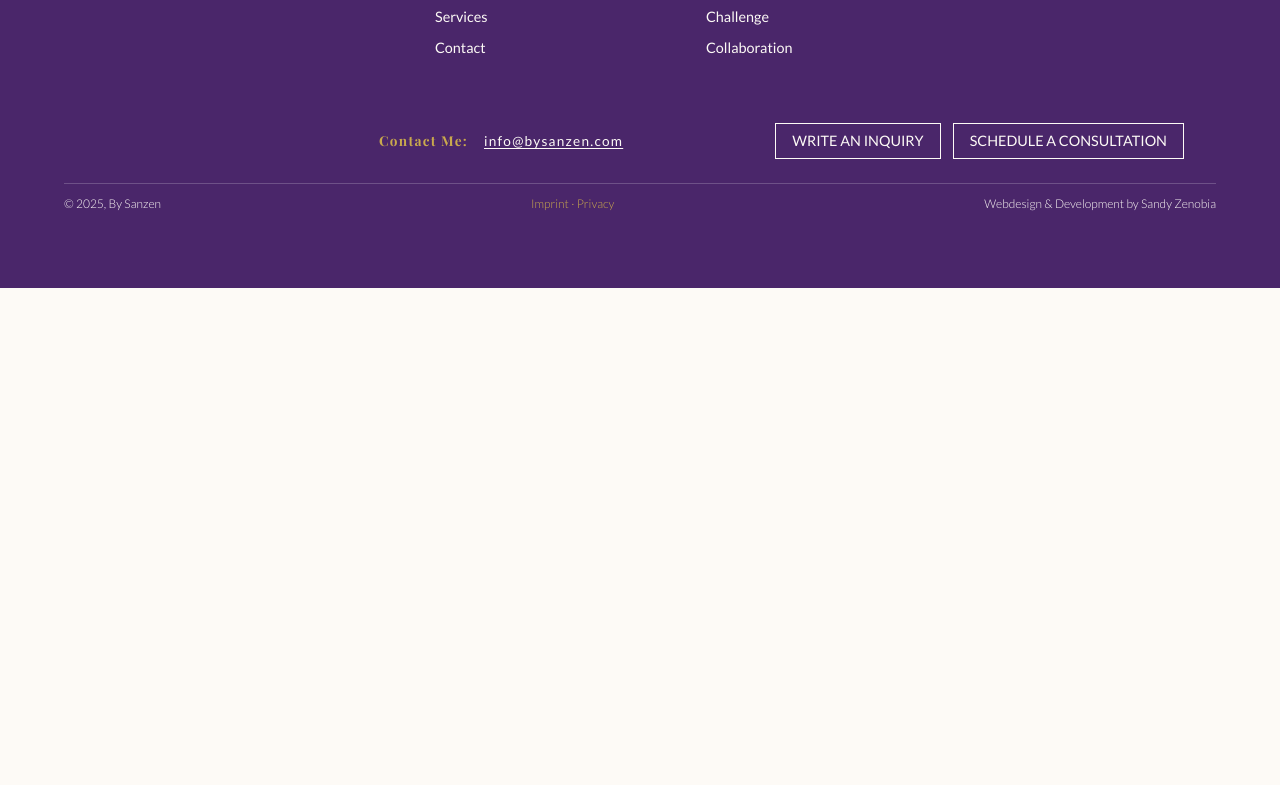
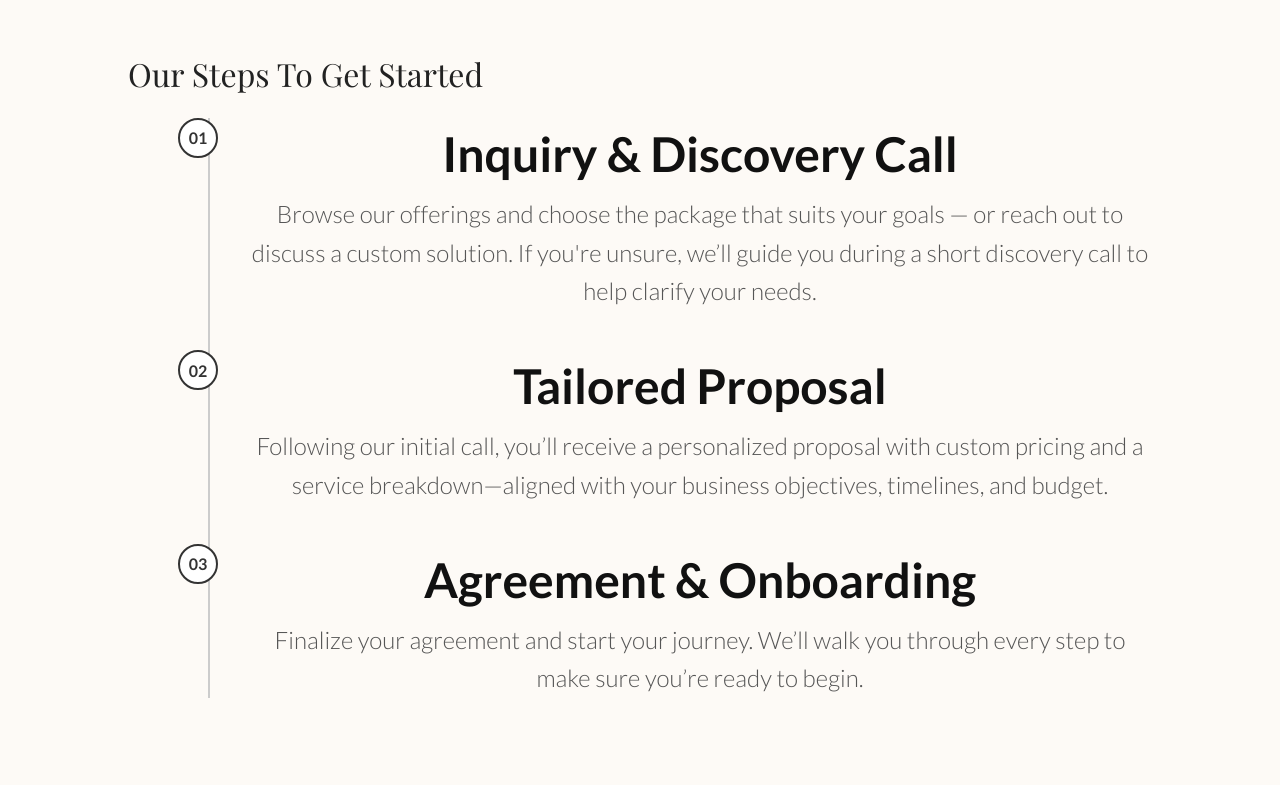
Before and after one commit to SandyVigo/sanzen, a plain HTML site: page contact.html in a window 1280 px wide. Shown: the part 2794-3579 px from the top of the page. Before the commit the page ends 3082 px from the top, so only its background shows below. Drawn offline with nearby package versions, Linux system fonts and the light colour scheme; a script that the page names is missing.

Commit message:
updated-version_with-procedure-integrated

```diff
--- a/contact.html
+++ b/contact.html
@@ -99,6 +99,8 @@
       </form>
     </section>
 
+    <div class="contact-separator"></div>
+
     <!-- CALENDLY BOOKING -->
     <section id="book" class="section content-centered fade-in">
       <h2>Schedule a Consultation</h2>
@@ -116,6 +118,38 @@
       <script src="https://assets.calendly.com/assets/external/widget.js" async></script>
     </section>
 
+    <div class="contact-separator"></div>
+
+    <!-- PROCEDURE / ONBOARDING -->
+    <section id="procedure" class="section content-centered fade-in">
+      <h2 class="procedure-title">Our Steps To Get Started</h2>
+
+      <div class="timeline">
+        <div class="timeline-item">
+          <div class="timeline-number">01</div>
+          <div class="timeline-content">
+            <h3>Inquiry & Discovery Call</h3>
+            <p>Browse our offerings and choose the package that suits your goals — or reach out to discuss a custom solution. If you're unsure, we’ll guide you during a short discovery call to help clarify your needs.</p>
+          </div>
+        </div>
+
+        <div class="timeline-item">
+          <div class="timeline-number">02</div>
+          <div class="timeline-content">
+            <h3>Tailored Proposal</h3>
+            <p>Following our initial call, you’ll receive a personalized proposal with custom pricing and a service breakdown—aligned with your business objectives, timelines, and budget.</p>
+          </div>
+        </div>
+
+        <div class="timeline-item">
+          <div class="timeline-number">03</div>
+          <div class="timeline-content">
+            <h3>Agreement & Onboarding</h3>
+            <p>Finalize your agreement and start your journey. We’ll walk you through every step to make sure you’re ready to begin.</p>
+          </div>
+        </div>
+      </div>
+    </section>
 
 <!-- FOOTER -->
   <footer>
--- a/style.css
+++ b/style.css
@@ -297,6 +297,7 @@ p {
 .section {
   padding: 100px 10%;
   text-align: center;
+  width: 100%;
 }
 
 .content-split {
@@ -345,7 +346,7 @@ p {
 .section-separator {
   border-top: 2px solid rgb(255, 255, 255); /* subtle white line for off-white background */
   margin: 2rem 0; /* space above and below */
-}
+ }
 
 /* ======================
    VISION SECTION
@@ -1068,6 +1069,90 @@ p {
   width: fit-content;   /* keeps button size to content */
 }
 
+/* ======================
+  SEPARATOR
+====================== */
+
+/* CONTACT PAGE — SPECIAL SEPARATOR */
+.contact-separator {
+  border-top: 2px solid rgb(255, 255, 255); /* subtle white line for off-white background */
+  margin: 2rem 0; /* space above and below */
+}
+
+/* ======================
+  PROCEDURE / ONBOARDING
+====================== */
+/* Procedure timeline */
+.procedure-title {
+  font-family: 'Playfair Display', serif;
+  font-size: 2rem;
+  margin-bottom: 40px;
+  text-align: left;
+  color: #222;
+}
+
+/* Timeline container */
+.timeline {
+  position: relative;
+  margin-left: 60px;
+}
+
+/* Vertical line */
+.timeline::before {
+  content: '';
+  position: absolute;
+  top: 0;
+  left: 20px;
+  width: 2px;
+  height: 100%;
+  background: #ccc;
+}
+
+/* Timeline item */
+.timeline-item {
+  display: flex;
+  align-items: flex-start;
+  margin-bottom: 40px;
+  position: relative;
+}
+
+/* Number circles */
+.timeline-number {
+  width: 40px;
+  height: 40px;
+  border-radius: 50%;
+  background: white;
+  border: 2px solid #333;
+  display: flex;
+  align-items: center;
+  justify-content: center;
+  font-weight: 700;
+  color: #333;
+  font-family: 'Lato', sans-serif;
+  position: absolute;
+  left: -10px;
+  top: 0;
+}
+
+/* Content */
+.timeline-content {
+  margin-left: 60px;
+}
+
+.timeline-content h3 {
+  margin: 0 0 5px 0;
+  font-family: 'Lato', sans-serif;
+  font-weight: 700;
+  color: #111;
+}
+
+.timeline-content p {
+  margin: 0;
+  color: #555;
+  line-height: 1.6;
+  font-family: 'Lato', sans-serif;
+}
+
 
 /* ======================
    FOOTER
```
